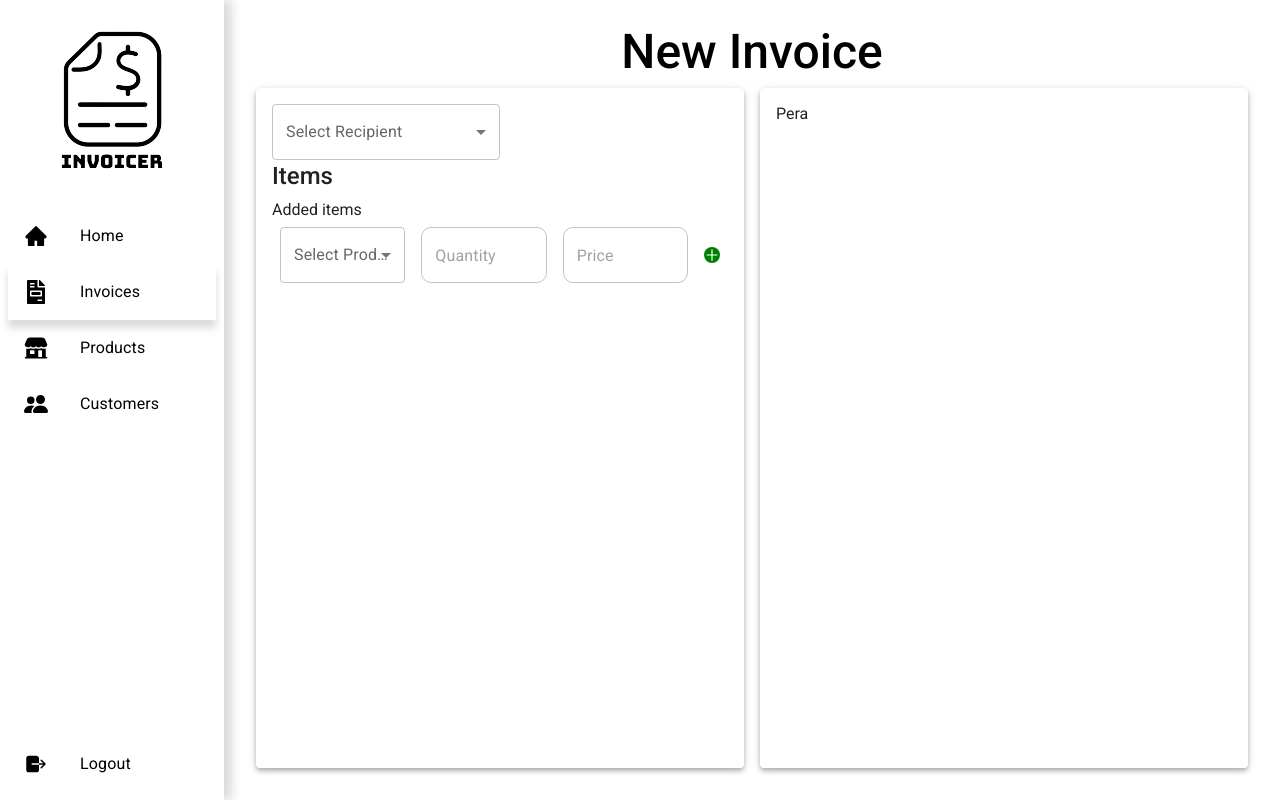
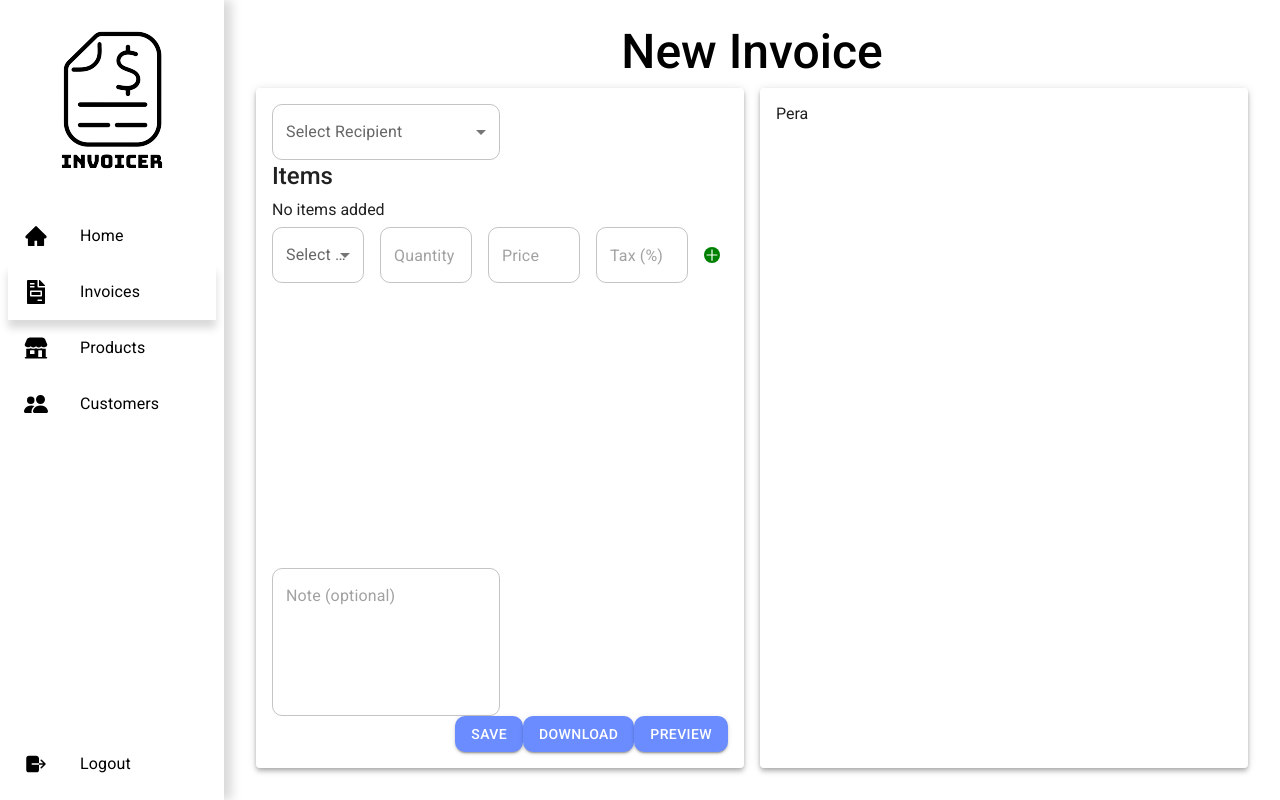
Before and after one commit to Citrusthecrazy/invoicer, a Next.js app: page /invoices in a window 1280 px wide. Built offline with nearby package versions, Linux system fonts and the light colour scheme.

Commit message:
Made custom button and select components

```diff
--- /dev/null
+++ b/components/CustomButton/index.tsx
@@ -0,0 +1,10 @@
+import { Button } from "@mui/material";
+import { styled } from "@mui/material/styles";
+
+export default styled(Button)({
+  backgroundColor: "#6b8cff",
+  borderRadius: "10px",
+  "&:hover": {
+    backgroundColor: "hwb(227 42% 12%)",
+  },
+});
--- /dev/null
+++ b/components/Select/index.tsx
@@ -0,0 +1,14 @@
+import { Select } from "@mui/material";
+import { styled } from "@mui/material/styles";
+
+export default styled(Select)({
+  borderRadius: "10px",
+  "&:hover": {
+    "& .MuiOutlinedInput-notchedOutline": {
+      border: "1px solid rgba(0,0,0,0.25)",
+    },
+  },
+  "&.Mui-focused .MuiOutlinedInput-notchedOutline": {
+    border: "2px solid #6B8CFF",
+  },
+});
--- a/pages/invoices/Invoices.module.css
+++ b/pages/invoices/Invoices.module.css
@@ -16,6 +16,8 @@
   flex: 50;
   margin: 0.5rem;
   padding: 1rem;
+  display: flex;
+  flex-direction: column;
 }
 
 .formControl {
@@ -43,3 +45,12 @@
   background-color: green;
   border-radius: 100%;
 }
+
+.actions {
+  display: flex;
+  flex-direction: row;
+  justify-content: flex-end;
+}
+.button {
+  margin: 0.5rem;
+}
--- a/pages/invoices/index.tsx
+++ b/pages/invoices/index.tsx
@@ -1,15 +1,17 @@
 import {
+  Button,
   FormControl,
   IconButton,
   InputLabel,
   MenuItem,
   Paper,
-  Select,
   Typography,
 } from "@mui/material";
+import Select from "../../components/Select";
 import { Box } from "@mui/system";
 import React from "react";
 import { AiOutlinePlus } from "react-icons/ai";
+import CustomButton from "../../components/CustomButton";
 import Input from "../../components/Input";
 import styles from "./Invoices.module.css";
 
@@ -31,9 +33,9 @@ const Invoices = () => {
           <Typography variant="h5" gutterBottom fontWeight="medium">
             Items
           </Typography>
-          <Box>Added items</Box>
+          <Box>No items added</Box>
           <Box className={styles.newItem}>
-            <FormControl sx={{ flex: 25, margin: ".5rem" }}>
+            <FormControl sx={{ flex: 25, marginRight: ".5rem" }}>
               <InputLabel>Select Product</InputLabel>
               <Select>
                 <MenuItem>Era</MenuItem>
@@ -42,9 +44,28 @@ const Invoices = () => {
             </FormControl>
             <Input sx={{ flex: 25, margin: ".5rem" }} placeholder="Quantity" />
             <Input sx={{ flex: 25, margin: ".5rem" }} placeholder="Price" />
+            <Input sx={{ flex: 25, margin: ".5rem" }} placeholder="Tax (%)" />
             <IconButton disableRipple className={styles.iconButton}>
               <AiOutlinePlus className={styles.buttonIcon} />
             </IconButton>
+          </Box>
+          <Box sx={{ flexGrow: 1 }} />
+          <Input
+            multiline
+            rows={5}
+            placeholder="Note (optional)"
+            sx={{ width: "50%" }}
+          />
+          <Box className={styles.actions}>
+            <CustomButton variant="contained" className={styles.button}>
+              Save
+            </CustomButton>
+            <CustomButton variant="contained" className={styles.button}>
+              Download
+            </CustomButton>
+            <CustomButton variant="contained" className={styles.button}>
+              Preview
+            </CustomButton>
           </Box>
         </Paper>
         <Paper className={styles.paper} elevation={4}>
```
